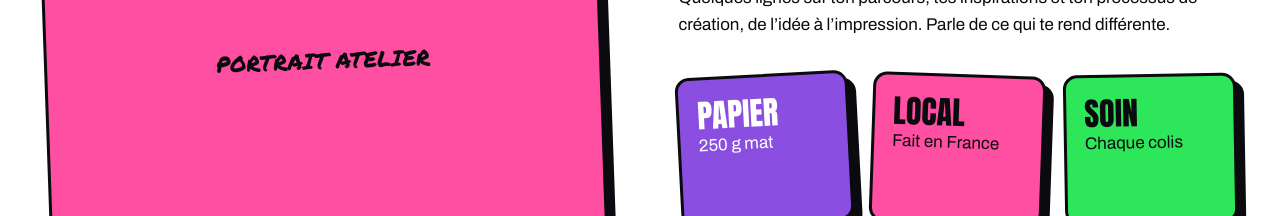
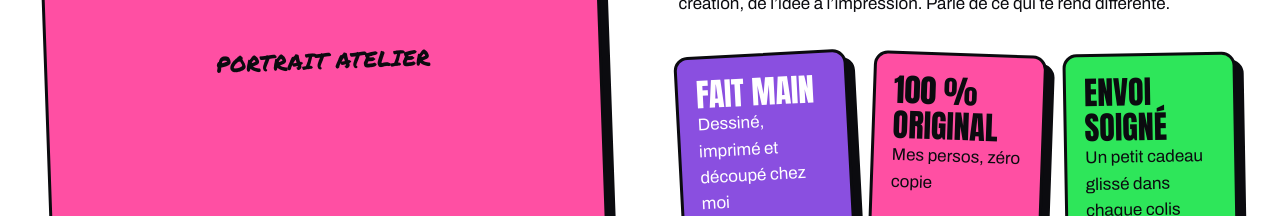
Before and after one commit to kamidgpt/Telukamy, a Next.js app: page /a-propos in a window 1280 px wide. Shown: the part 736-952 px from the top of the page. Built offline with nearby package versions, Linux system fonts and the light colour scheme; no server answers.

Commit message:
Update page.tsx

```diff
--- a/app/a-propos/page.tsx
+++ b/app/a-propos/page.tsx
@@ -24,9 +24,9 @@ export default function PageAPropos() {
               l’impression. Parle de ce qui te rend différente.
             </p>
             <div className="tuiles">
-              <div className="boite tuile"><strong>Papier</strong>250 g mat</div>
-              <div className="boite tuile"><strong>Local</strong>Fait en France</div>
-              <div className="boite tuile"><strong>Soin</strong>Chaque colis</div>
+              <div className="boite tuile"><strong>FAIT MAIN</strong>Dessiné, imprimé et découpé chez moi</div>
+              <div className="boite tuile"><strong>100 % ORIGINAL</strong>Mes persos, zéro copie</div>
+              <div className="boite tuile"><strong>ENVOI SOIGNÉ</strong>Un petit cadeau glissé dans chaque colis</div>
             </div>
           </div>
         </div>
```
